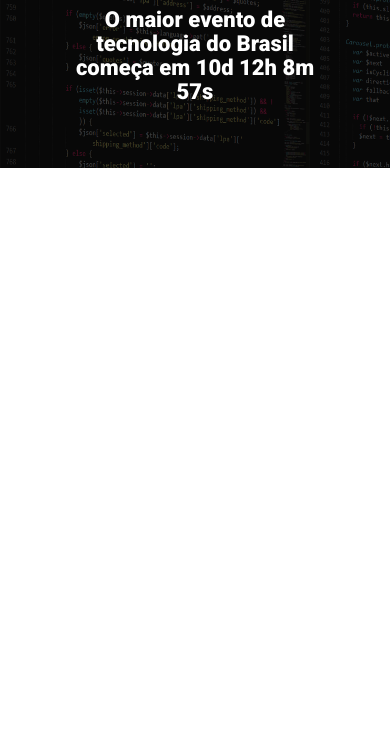
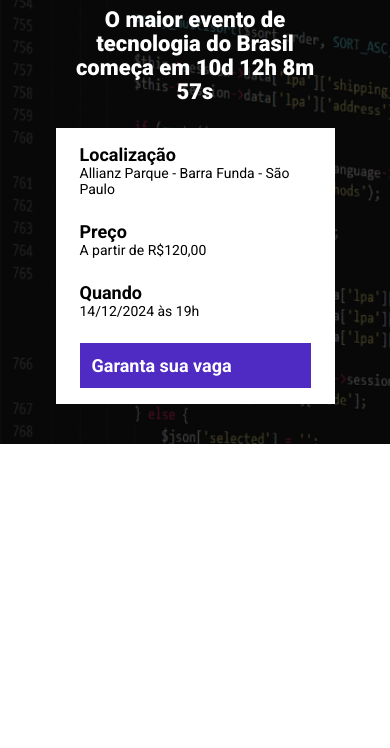
Before and after one commit to leobairrao/ebac_tech_talks, a website built with Parcel: page src/index.html in a window 390 px wide. Shown: the part 96-844 px from the top of the page. Built offline with nearby package versions, Linux system fonts and the light colour scheme.

Commit message:
criando o cabeçalho

```diff
--- a/src/index.html
+++ b/src/index.html
@@ -18,6 +18,23 @@
             <p class="hero__text">
                 O maior evento de tecnologia do Brasil começa em 10d 12h 8m 57s
             </p>
+            <div class="infos-bar">
+                <ul class="infos-bar__infos">
+                    <li class="infos-bar__infos__item">
+                        <b>Localização</b>
+                        Allianz Parque - Barra Funda - São Paulo
+                    </li>
+                    <li class="infos-bar__infos__item">
+                        <b>Preço</b>
+                        A partir de R$120,00
+                    </li>
+                    <li class="infos-bar__infos__item">
+                        <b>Quando</b>
+                        14/12/2024 às 19h
+                    </li>
+                </ul>
+                <a class="button button--primary" href="">Garanta sua vaga</a>
+            </div>
         </div>
     </header>
     <script src="scripts/main.js"></script>
--- /dev/null
+++ b/src/styles/components/_buttons.scss
@@ -0,0 +1,24 @@
+.button {
+    padding: 12px;
+    font-size: 18px;
+    font-weight: bold;
+    text-decoration: none;
+    text-align: center;
+    white-space: nowrap;
+
+    &--primary {
+        color: #fff;
+        background-color: #4F2AC3;
+    }
+
+    @media (max-width: 640px) {
+        display: flex;
+        width: 100%;
+        align-items: center;
+    }
+
+    @media (max-width: 1024px) {
+        display: flex;
+        align-items: center;
+    }
+}
--- /dev/null
+++ b/src/styles/components/_infos-bar.scss
@@ -0,0 +1,40 @@
+.infos-bar {
+    padding: 16px 24px;
+    background-color: #fff;
+    display: flex;
+    justify-content: space-between;
+
+    &__infos {
+        display: flex;
+        gap: 40px;
+
+        &__item {
+            font-size: 14px;
+            color: #000;
+
+            b {
+                font-size: 18px;
+                display: block;
+                color: #000;
+            }
+        }
+    }
+
+    @media (max-width: 640px) {
+        display: block;
+
+        &__infos {
+            display: block;
+
+            &__item {
+                margin-bottom: 24px;
+            }
+        }
+    }
+
+    @media (max-width: 1024px){
+        &__infos {
+            gap: 16px;
+        }
+    }
+}
--- a/src/styles/main.scss
+++ b/src/styles/main.scss
@@ -1,4 +1,6 @@
 @use 'hero';
+@use 'components/infos-bar';
+@use 'components/buttons';
 
 * {
     margin: 0;
@@ -6,6 +8,7 @@
     box-sizing: border-box;
     font-family: Roboto, sans-serif;
     color: #fff;
+    list-style: none;
 }
 
 .container {
```
